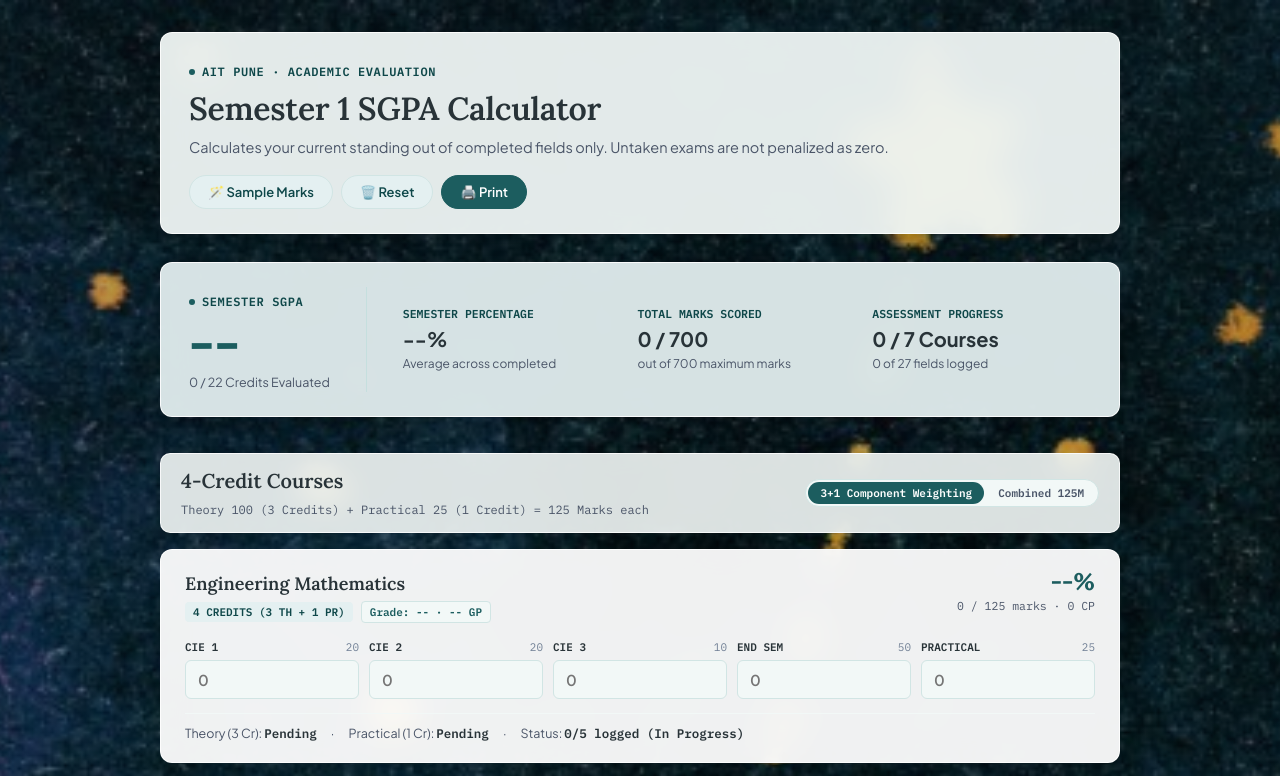
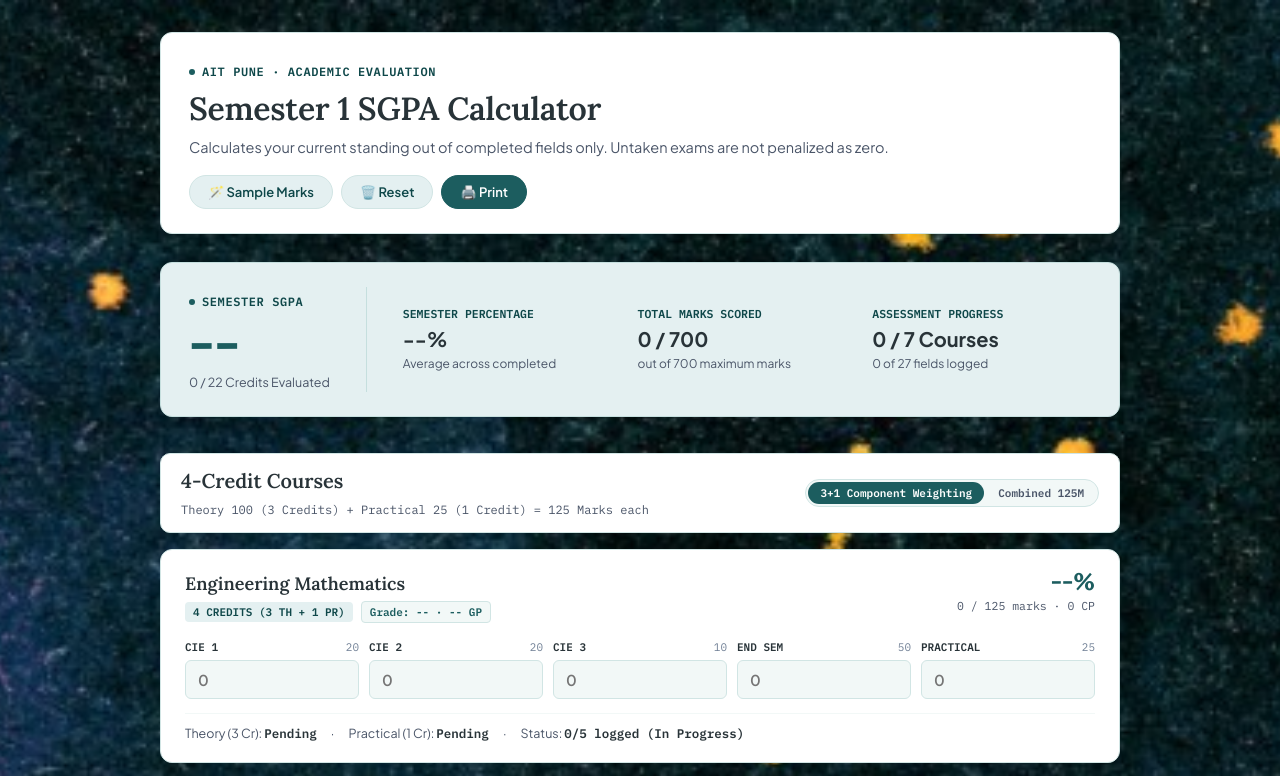
Before and after one commit to snehil069/calculator, a plain HTML site: page index.html in a window 1280 px wide. Shown: the top 776 px of the page. Drawn offline with Linux system fonts and the light colour scheme.

Commit message:
perf: eliminate backdrop-filter blur and debounce storage for 60fps scrolling and typing

```diff
--- a/index.html
+++ b/index.html
@@ -53,26 +53,11 @@ body {
   line-height: 1.5;
   padding: 32px 16px 140px;
   min-height: 100vh;
-  position: relative;
-}
-
-body::before {
-  content: '';
-  position: absolute;
-  top: 0;
-  left: 0;
-  right: 0;
-  bottom: 0;
-  background: linear-gradient(180deg, rgba(11, 21, 36, 0.35) 0%, rgba(11, 21, 36, 0.1) 40%, rgba(11, 21, 36, 0.05) 80%, rgba(11, 21, 36, 0.15) 100%);
-  pointer-events: none;
-  z-index: 0;
 }
 
 .container {
   max-width: 960px;
   margin: 0 auto;
-  position: relative;
-  z-index: 1;
 }
 
 /* ==========================================================================
@@ -113,12 +98,9 @@ input[type=number] {
 header.page-header {
   margin-bottom: 28px;
   padding: 24px 28px;
-  background: rgba(242, 248, 247, 0.94);
-  backdrop-filter: blur(16px);
-  -webkit-backdrop-filter: blur(16px);
-  border: 1px solid rgba(255, 255, 255, 0.85);
+  background-color: #ffffff;
+  border: 1px solid var(--border-hairline);
   border-radius: var(--radius-cards);
-  box-shadow: 0 4px 20px rgba(0, 0, 0, 0.12);
   display: flex;
   justify-content: space-between;
   align-items: flex-end;
@@ -161,7 +143,7 @@ header.page-header {
   display: inline-flex;
   align-items: center;
   gap: 6px;
-  transition: all 0.15s ease;
+  transition: border-color 0.15s ease, background-color 0.15s ease;
 }
 
 .btn-pill:hover {
@@ -185,11 +167,8 @@ header.page-header {
    Clean SGPA Dashboard Summary (Single Mint Card, Flat, No Shadows)
    ========================================================================== */
 .summary-card {
-  background: rgba(228, 240, 241, 0.94);
-  backdrop-filter: blur(16px);
-  -webkit-backdrop-filter: blur(16px);
-  border: 1px solid rgba(255, 255, 255, 0.85);
-  box-shadow: 0 6px 28px rgba(0, 0, 0, 0.14);
+  background-color: var(--color-card-mint);
+  border: 1px solid #c5dfde;
   border-radius: var(--radius-cards);
   padding: 24px 28px;
   margin-bottom: 36px;
@@ -278,12 +257,9 @@ header.page-header {
   align-items: center;
   margin-bottom: 16px;
   padding: 12px 20px;
-  background: rgba(242, 248, 247, 0.90);
-  backdrop-filter: blur(14px);
-  -webkit-backdrop-filter: blur(14px);
-  border: 1px solid rgba(255, 255, 255, 0.8);
+  background-color: #ffffff;
+  border: 1px solid var(--border-hairline);
   border-radius: 10px;
-  box-shadow: 0 2px 12px rgba(0, 0, 0, 0.08);
 }
 
 .section-label-bar h2 {
@@ -307,19 +283,15 @@ header.page-header {
 }
 
 .subject-card {
-  background: rgba(255, 255, 255, 0.94);
-  backdrop-filter: blur(16px);
-  -webkit-backdrop-filter: blur(16px);
-  border: 1px solid rgba(255, 255, 255, 0.85);
-  box-shadow: 0 4px 20px rgba(0, 0, 0, 0.09);
+  background-color: #ffffff;
+  border: 1px solid var(--border-hairline);
   border-radius: var(--radius-cards);
   padding: 20px 24px;
-  transition: all 0.2s ease;
+  transition: border-color 0.15s ease;
 }
 
 .subject-card:hover {
   border-color: var(--color-sage);
-  box-shadow: 0 8px 32px rgba(0, 0, 0, 0.16);
 }
 
 .subject-header-row {
@@ -470,7 +442,7 @@ header.page-header {
   border: 1px solid var(--border-hairline);
   border-radius: 6px;
   outline: none;
-  transition: all 0.15s ease;
+  transition: border-color 0.15s ease, background-color 0.15s ease;
 }
 
 .input-box-wrapper input:focus {
@@ -502,11 +474,8 @@ header.page-header {
 
 /* Reference Scheme Table */
 .reference-card {
-  background: rgba(255, 255, 255, 0.94);
-  backdrop-filter: blur(16px);
-  -webkit-backdrop-filter: blur(16px);
-  border: 1px solid rgba(255, 255, 255, 0.85);
-  box-shadow: 0 4px 20px rgba(0, 0, 0, 0.09);
+  background-color: #ffffff;
+  border: 1px solid var(--border-hairline);
   border-radius: var(--radius-cards);
   padding: 24px;
   margin-top: 40px;
@@ -535,7 +504,7 @@ header.page-header {
   font-size: 11px;
   text-transform: uppercase;
   color: var(--color-pine-shadow);
-  background-color: rgba(242, 248, 247, 0.90);
+  background-color: var(--color-paper-white);
 }
 
 /* Toast */
@@ -1367,16 +1336,24 @@ function calculate() {
     fieldsDoneSub.textContent = '0 of 27 fields logged';
   }
 
-  saveData();
+  triggerSave();
 }
 
-// LocalStorage helpers
+// Debounced LocalStorage helper to prevent typing lag
+let saveTimer = null;
+function triggerSave() {
+  clearTimeout(saveTimer);
+  saveTimer = setTimeout(saveData, 250);
+}
+
 function saveData() {
   const data = {};
   document.querySelectorAll('.m-input').forEach((input, idx) => {
     if (input.value.trim() !== '') data[idx] = input.value;
   });
-  localStorage.setItem('ait_marks_clean', JSON.stringify(data));
+  try {
+    localStorage.setItem('ait_marks_clean', JSON.stringify(data));
+  } catch(e) {}
 }
 
 function loadData() {
```
Also changed, not shown: preview (3).html (+25 -48 lines).
